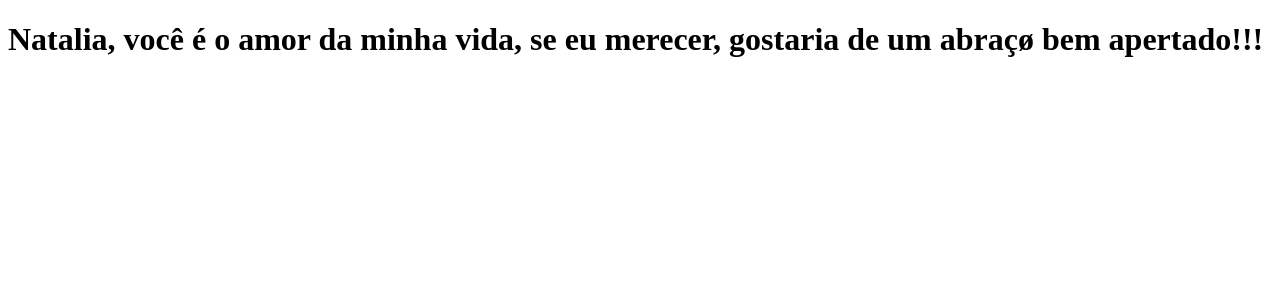
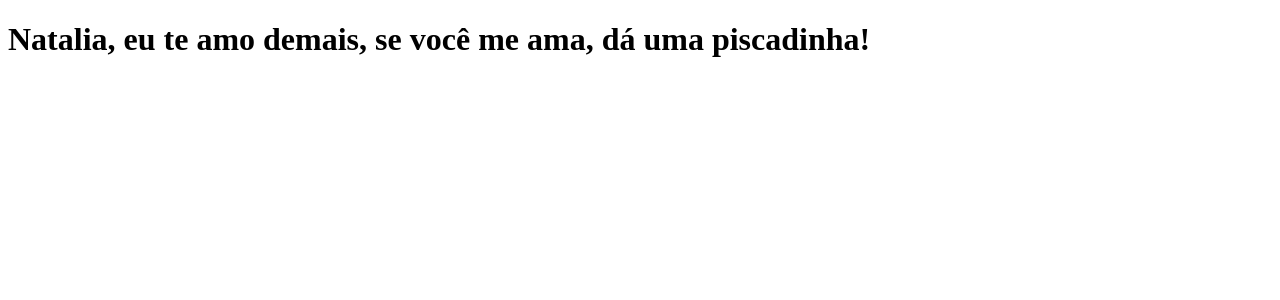
Before and after one commit to juanmnoronha/clone-tabnews, a Next.js app: page / in a window 1280 px wide. Shown: the top 300 px of the page. Built offline with nearby package versions, Linux system fonts and the light colour scheme.

Commit message:
modifica a frase ultima vez

```diff
--- a/pages/index.js
+++ b/pages/index.js
@@ -1,5 +1,5 @@
 function Home() {
-    return <h1>Natalia, você é o amor da minha vida, se eu merecer, gostaria de um abraçø bem apertado!!!</h1>
+    return <h1>Natalia, eu te amo demais, se você me ama, dá uma piscadinha!</h1>
 }
 
 export default Home;
```
